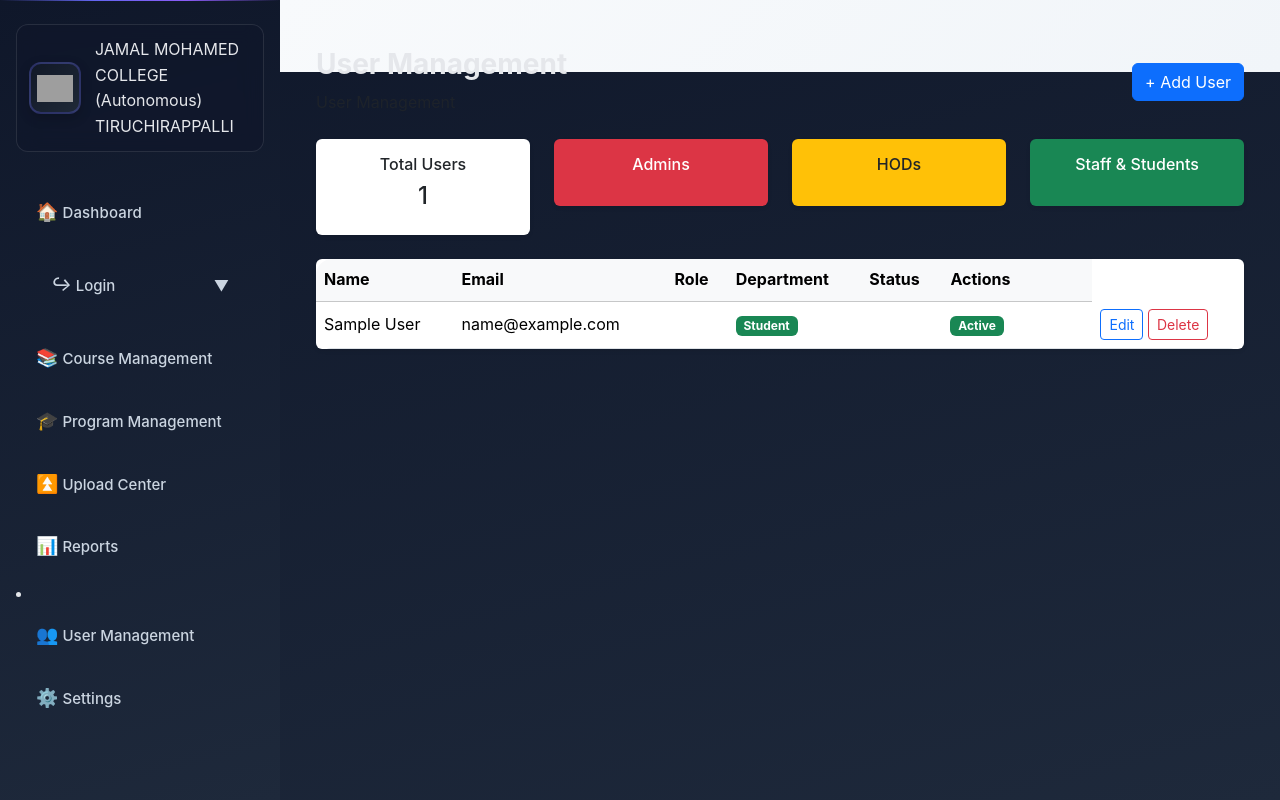
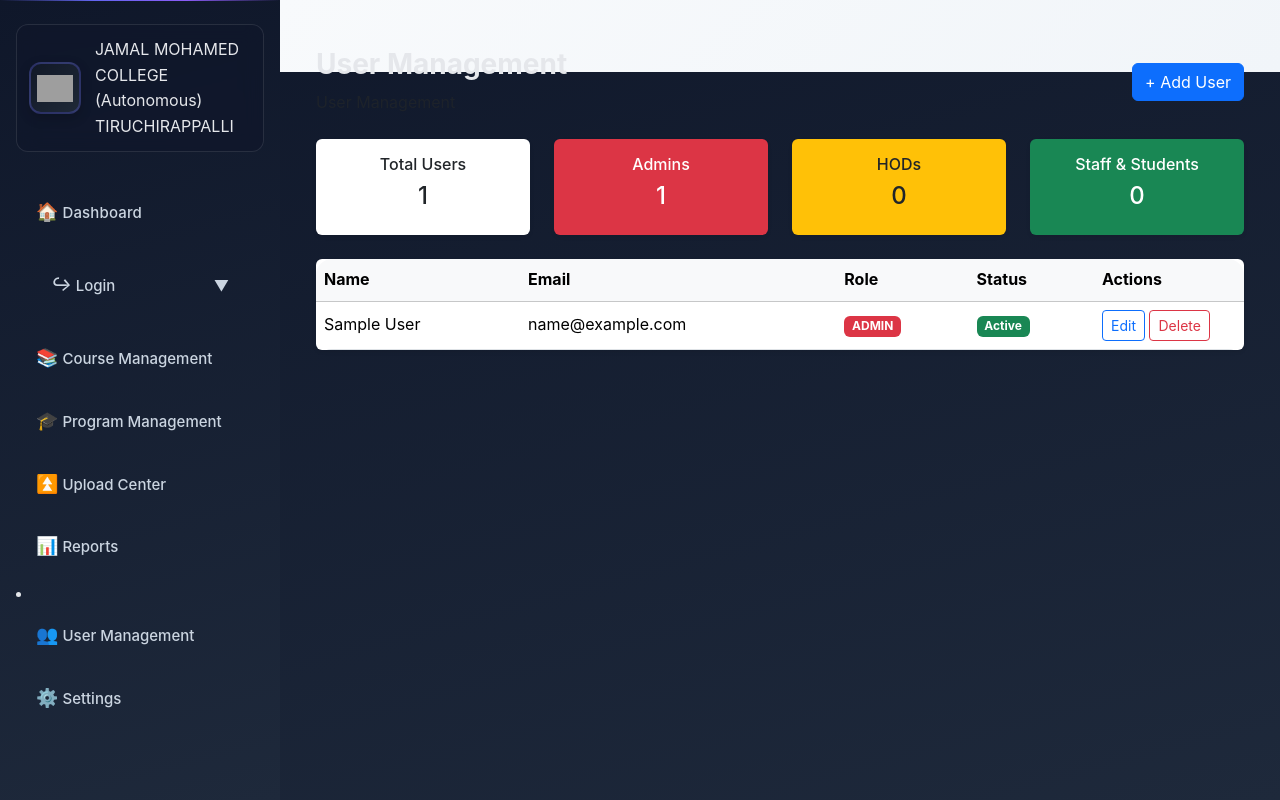
Before and after one commit to Sanatech2006/Syllabus-Management-System, a Django app: page /users/ in a window 1280 px wide. Run offline with Django 4.2, Linux system fonts and the light colour scheme; tables that the repository leaves empty hold one stand-in row (values such as "Sample post"); some libraries are stand-ins or nearby versions; grey boxes are pictures that could not be loaded.

Commit message:
Created constraints for login and finished user mgt section

```diff
--- a/modules/program_manage/urls.py
+++ b/modules/program_manage/urls.py
@@ -1,12 +1,9 @@
 from django.urls import path
-from . import views
+from .views import login_page, logout_view, program_management, add_program
 
 urlpatterns = [
-
-    path('', views.program_management, name='program_management'),
-    path('add/', views.add_program, name='add_program'),
-    path('logout/', views.logout_view, name='logout'),
-
-
-
+    path('login/', login_page, name='login'),
+    path('logout/', logout_view, name='logout'),
+    path('', program_management, name='program_management'),
+    path('add/', add_program, name='add_program'),
 ]
--- a/modules/user_manage/views.py
+++ b/modules/user_manage/views.py
@@ -1,66 +1,52 @@
 from django.shortcuts import render, redirect, get_object_or_404
 from django.contrib.auth import get_user_model
+from django.contrib.auth import update_session_auth_hash
 
 User = get_user_model()
 
 def user_management(request):
+    """Display user management table with stats."""
+    users = User.objects.all()
 
+    context = {
+        "users": users,
+        "total_users": users.count(),
+        "admin_count": users.filter(is_superuser=True).count(),
+        "hod_count": users.filter(is_staff=True, is_superuser=False).count(),
+        "staff_student_count": users.filter(is_staff=False, is_superuser=False).count(),
+    }
+    return render(request, "user_mgt.html", context)
+
+def add_user(request):
+    """Handle creation of a new user from the modal."""
     if request.method == "POST":
-        full_name = request.POST.get("full_name")
+        full_name = request.POST.get("full_name", "").strip()
         email = request.POST.get("email")
         username = request.POST.get("username")
         password = request.POST.get("password")
+        role = request.POST.get("role", "HOD")  # default HOD
 
-        # Split full name into first & last
-        first_name = full_name.split()[0]
-        last_name = " ".join(full_name.split()[1:])
+        # Split full name safely
+        parts = full_name.split()
+        first_name = parts[0] if parts else ""
+        last_name = " ".join(parts[1:]) if len(parts) > 1 else ""
 
-        # IMPORTANT: use create_user (hashes password)
+        # Role mapping
+        is_superuser = role == "ADMIN"
+        is_staff = role in ["ADMIN", "HOD"]
+
+        # Create user with proper flags
         User.objects.create_user(
             username=username,
             email=email,
             password=password,
             first_name=first_name,
             last_name=last_name,
+            is_superuser=is_superuser,
+            is_staff=is_staff
         )
 
-        return redirect("user_manage:user_management")
-
-    users = User.objects.all()
-
-    return render(request, "user_mgt.html", {
-        "users": users,
-        "total_users": users.count(),
-    })
-
-def add_user(request):
-    if request.method == "POST":
-        User = get_user_model()
-
-        username = request.POST.get("username")
-        email = request.POST.get("email")
-        password = request.POST.get("password")
-        role = request.POST.get("role")
-
-        user = User.objects.create_user(
-            username=username,
-            email=email,
-            password=password
-        )
-
-        # 🔐 Role mapping using Django fields
-        if role == "ADMIN":
-            user.is_superuser = True
-            user.is_staff = True
-        elif role == "HOD":
-            user.is_staff = True
-        else:
-            user.is_staff = False
-            user.is_superuser = False
-
-        user.save()
-
-        return redirect("user_manage:user_management")
+    return redirect("user_manage:user_management")
 
 def edit_user(request, user_id):
     user = get_object_or_404(User, id=user_id)
@@ -69,13 +55,25 @@ def edit_user(request, user_id):
         user.username = request.POST.get("username")
         user.email = request.POST.get("email")
 
+        full_name = request.POST.get("full_name", "").strip()
+        parts = full_name.split()
+        user.first_name = parts[0] if parts else ""
+        user.last_name = " ".join(parts[1:]) if len(parts) > 1 else ""
+
+        # Password update
         new_password = request.POST.get("password")
-
-        # Only change password if filled
         if new_password:
             user.set_password(new_password)
 
+            # Prevent logout if editing own account
+            if request.user == user:
+                update_session_auth_hash(request, user)
+
+        # Role logic
+        role = request.POST.get("role", "HOD")
+        user.is_superuser = role == "ADMIN"
+        user.is_staff = role in ["ADMIN", "HOD"]
+
         user.save()
-        return redirect("user_manage:user_management")
 
-    return render(request, "edit_user.html", {"user": user})
+    return redirect("user_manage:user_management")
--- a/sms_project/urls.py
+++ b/sms_project/urls.py
@@ -1,5 +1,6 @@
 from django.contrib import admin
 from django.urls import path, include
+from modules.dashboard.views import dashboard
 from modules.upload_center import views
 from django.conf import settings
 from django.conf.urls.static import static
@@ -7,9 +8,10 @@ from modules.program_manage.views import login_page, logout_view
 
 
 urlpatterns = [
+    path('', include('modules.dashboard.urls')),
     path('admin/', admin.site.urls),
-    path('', login_page, name='login'),
     path('logout/', logout_view, name='logout'),
+
     path('dashboard/', include('modules.dashboard.urls')),
     path('courses/', include('modules.course_manage.urls')),
     path('programs/', include('modules.program_manage.urls')),
--- a/templates/menus.html
+++ b/templates/menus.html
@@ -30,8 +30,8 @@
     </div>
 
     <ul class="submenu" id="login-submenu">
-        <li><a href="#">ADMIN</a></li>
-        <li><a href="#">HOD</a></li>
+        <li><a href="{% url 'login' %}">ADMIN</a></li>
+        <li><a href="{% url 'login' %}">HOD</a></li>
     </ul>
 </li>
 
--- a/templates/user_mgt.html
+++ b/templates/user_mgt.html
@@ -55,7 +55,6 @@
                         <th>Name</th>
                         <th>Email</th>
                         <th>Role</th>
-                        <th>Department</th>
                         <th>Status</th>
                         <th width="150">Actions</th>
                     </tr>
@@ -65,20 +64,19 @@
                     <tr>
                         <td>{{ user.get_full_name }}</td>
                         <td>{{ user.email }}</td>
+
+                        <!-- Role Badge -->
                         <td>
-                            <td>
-                            {% if user.role == "ADMIN" %}
-                                <span class="badge bg-danger">Admin</span>
-                            {% elif user.role == "HOD" %}
+                            {% if user.is_superuser %}
+                                <span class="badge bg-danger">ADMIN</span>
+                            {% elif user.is_staff %}
                                 <span class="badge bg-warning text-dark">HOD</span>
-                            {% elif user.role == "STAFF" %}
-                                <span class="badge bg-info">Staff</span>
                             {% else %}
-                                <span class="badge bg-success">Student</span>
+                                <span class="text-muted">—</span>
                             {% endif %}
                         </td>
-                        </td>
-                        <td>{{ user.department }}</td>
+
+                        <!-- Status Badge -->
                         <td>
                             {% if user.is_active %}
                                 <span class="badge bg-success">Active</span>
@@ -86,11 +84,13 @@
                                 <span class="badge bg-secondary">Inactive</span>
                             {% endif %}
                         </td>
+
+                        <!-- Action Buttons -->
                         <td>
                             <button class="btn btn-sm btn-outline-primary"
-                            data-bs-toggle="modal"
-                            data-bs-target="#editUserModal{{ user.id }}">
-                             Edit
+                                    data-bs-toggle="modal"
+                                    data-bs-target="#editUserModal{{ user.id }}">
+                                Edit
                             </button>
                             <button class="btn btn-sm btn-outline-danger">Delete</button>
                         </td>
@@ -134,13 +134,7 @@
                                 <option value="">Select Role</option>
                                 <option value="ADMIN">Admin</option>
                                 <option value="HOD">HOD</option>
-                                <option value="STAFF">Staff</option>
-                                <option value="STUDENT">Student</option>
                             </select>
-                        </div>
-                        <div class="col-md-6">
-                            <label class="form-label">Department</label>
-                            <input type="text" name="department" class="form-control">
                         </div>
                         <div class="col-md-6">
                             <label class="form-label">Password</label>
@@ -202,19 +196,9 @@
                         <div class="col-md-6">
                             <label class="form-label">Role</label>
                             <select name="role" class="form-select">
-                                <option value="ADMIN" {% if user.role == "ADMIN" %}selected{% endif %}>Admin</option>
-                                <option value="HOD" {% if user.role == "HOD" %}selected{% endif %}>HOD</option>
-                                <option value="STAFF" {% if user.role == "STAFF" %}selected{% endif %}>Staff</option>
-                                <option value="STUDENT" {% if user.role == "STUDENT" %}selected{% endif %}>Student</option>
+                                <option value="ADMIN" {% if user.is_superuser %}selected{% endif %}>Admin</option>
+                                <option value="HOD" {% if user.is_staff and not user.is_superuser %}selected{% endif %}>HOD</option>
                             </select>
-                        </div>
-
-                        <div class="col-md-6">
-                            <label class="form-label">Department</label>
-                            <input type="text"
-                                   name="department"
-                                   class="form-control"
-                                   value="{{ user.department }}">
                         </div>
 
                         <div class="col-md-6">
```
